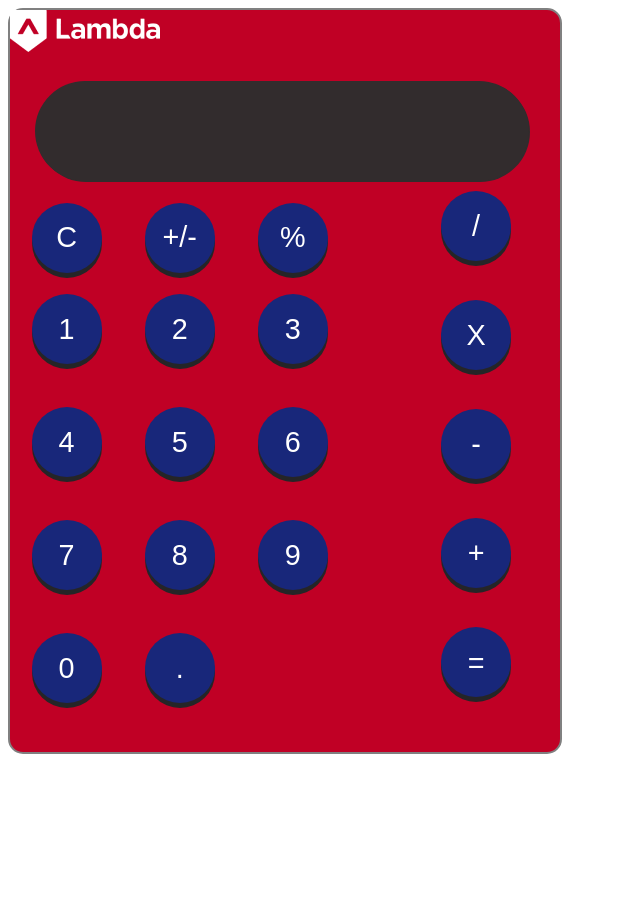
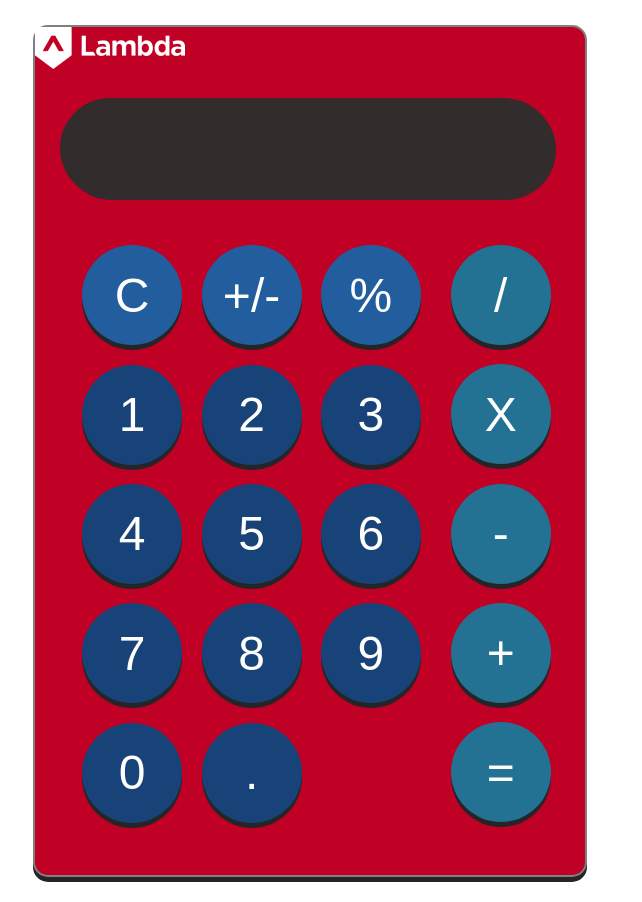
Before and after one commit to bloominstituteoftechnology/lambda-calculator, a React (Create React App) app: page / in a window 1280 px wide. Shown: the whole page, without its empty margins (0-642 px from the left). Before the commit the page ends 800 px from the top, so only its background shows below. Built offline with nearby package versions, Linux system fonts and the light colour scheme.

Commit message:
colors added

```diff
--- a/src/App.css
+++ b/src/App.css
@@ -5,7 +5,8 @@
     border-radius: 15px;
     border: 2px solid grey;
     padding-bottom: 25px;
-
+    box-shadow: 0px 5px 0px rgb(37, 37, 39);
+    margin: 2%;
 }
 
 
@@ -16,7 +17,7 @@
     border-radius: 50px;
     color: white;
     background-color: #322c2d;
-    box-shadow: 1px 1px #322c2d;
+    box-shadow: 2px 2px #322c2d;
     padding-right: 8%;
     font-size: 5.0rem;
     margin-left: 25px;
@@ -31,7 +32,6 @@ button {
   text-transform: uppercase;
   height: 25px;
   width: 25px;
-  background-color: rgb(24, 39, 122);
   color: white;
   border-radius: 50%;
   display: inline-block;
@@ -39,44 +39,50 @@ button {
   box-shadow: 0px 5px 0px rgb(37, 37, 39);
   border:none;
 
+
 }
 
 .numbers-btn{
-  height:70px;
-  width: 70px;
+  height:100px;
+  width: 100px;
   border-radius: 50%;
   display: inline-block;
   margin: 5%;
+  margin-right: 0;
+  margin-bottom: 0%;
+  background-color: #184379;
+  font-size: 3rem;
 
 }
 
 .operators-btn{
-  height:70px;
-  width: 70px;
-  border-radius: 50%;
-  margin-top:8%;
-  margin-bottom: 25%;
-  padding-top: 2%;
-
-
+  height: 100px;
+    width: 100px;
+    border-radius: 50%;
+    margin-top: 18%;
+    background-color: #237293;
+    font-size: 3rem;
 }
 
 .specials-btn{
-  grid-area: top;
-  height:70px;
-  width: 70px;
-  border-radius: 50%;
-  display: inline-block;
-  margin: 5%;
- margin-bottom:0%;
 
+    height: 100px;
+    width: 100px;
+    border-radius: 50%;
+    display: inline-block;
+    margin: 5%;
+    margin-right: 0;
+    margin-bottom: 0%;
+    background-color: #225d9e;
+    font-size: 3rem;
 }
 
 .btns-grid {
 
   display: grid;
-    justify-content: space-between;
-    align-items: center;
+  margin: 5%;
+    /* justify-content: space-between; */
+    /* align-items: center; */
     grid-template-columns: 0fr 29fr 0fr 8fr;
     grid-template-areas:
         "top top top side"
@@ -84,6 +90,7 @@ button {
         "main main main side"
         "main main main side"
         "footer footer footer side";
+
 }
 
 
```
